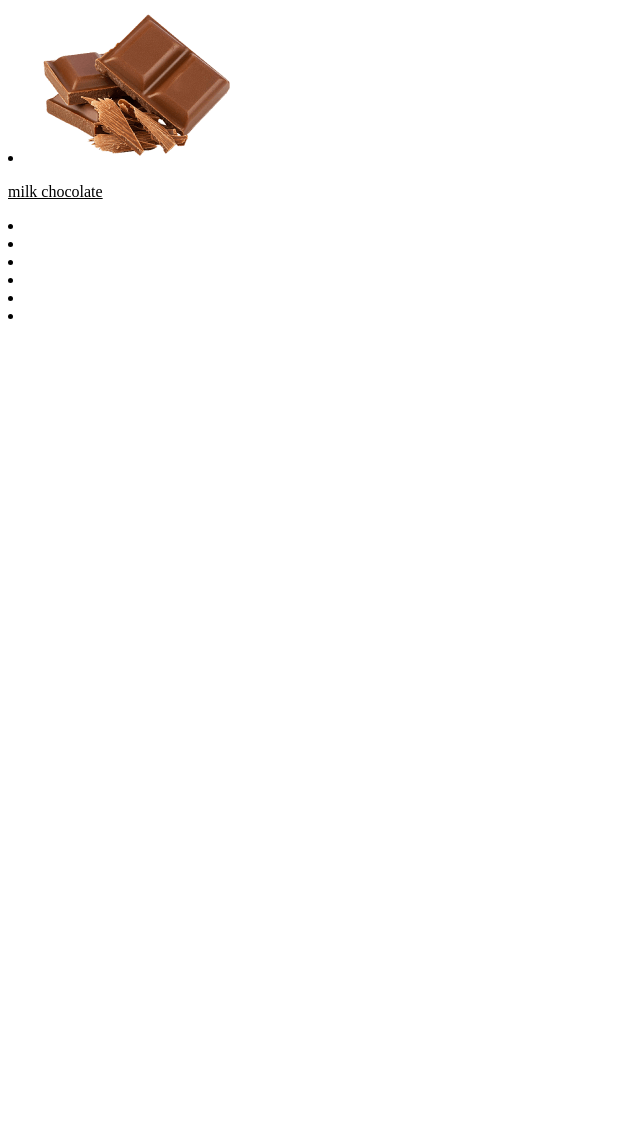
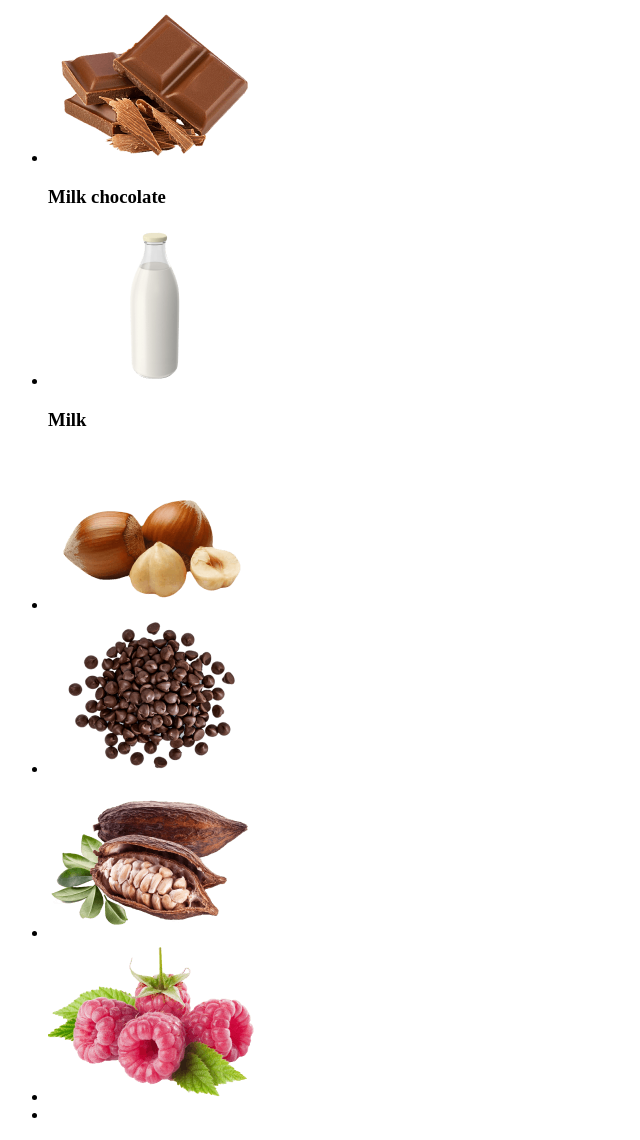
Before and after one commit to imyroslav/freelance-simply-chokolate, a plain HTML site: page index.html in a window 1280 px wide. Shown: the part 98-1238 px from the top of the page, without its empty margins (0-640 px from the left). Before the commit the page ends 800 px from the top, so only its background shows below. Drawn offline with Linux system fonts and the light colour scheme.

Commit message:
section-3-updates

```diff
--- a/index.html
+++ b/index.html
@@ -14,18 +14,50 @@
         <section>
             <h2>Ingridients</h2>
             <p>It all adds up to one exceptional taste sensation</p>
-            <u>
+            <ul>
                 <li>
-                    <img src="./images/img ingridients/img-1-milkchoco.png" alt="milk chocolate">
-                   <p>milk chocolate</p>
+                    <img
+                      src="./images/img ingridients/img-1-milkchoco.png" alt="Milk Chocolate"
+                      width="214"
+                      height="160"
+                    />
+                    <h3>Milk chocolate</h3>
+                </li>
+                <li>
+                    <img
+                      src="./images/img ingridients/img-2-milk.png" alt="Milk"
+                      width="214"
+                      height="160"
+                    />
+                    <h3>Milk</h3>
+                </li>
+                <li>
+                    <img
+                      src="./images/img ingridients/img-3-nuts.png" alt="Nuts"
+                      width="214"
+                      height="160"
+                    />
+                </li>
+                <li>
+                    <img
+                      src="./images/img ingridients/img-4-semi-sweet.png" alt="Semisweet chockolate"
+                      width="214"
+                      height="160"
+                    />
+                </li>
+                <li>
+                    <img
+                      src="./images/img ingridients/img-5-cacao.png" alt="Cacao"
+                      width="214"
+                      height="160"
+                    />
+                </li>
+                <li>
+                    <img
+                      src="./images/img ingridients/img-6-raspberry.png" alt="Raspberry">
                 </li>
                 <li></li>
-                <li></li>
-                <li></li>
-                <li></li>
-                <li></li>
-                <li></li>
-            </u>
+            </ul>
         </section>
         <section></section>
         <section></section>
```
